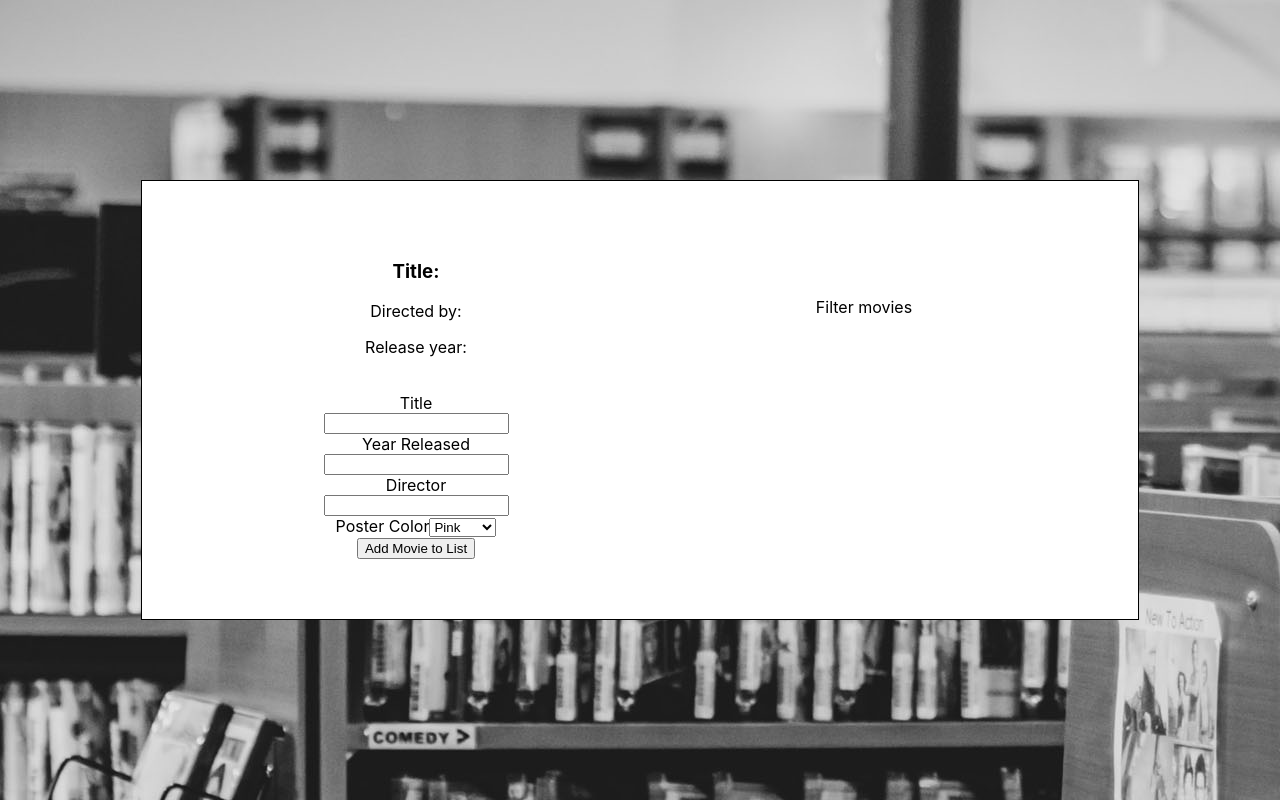
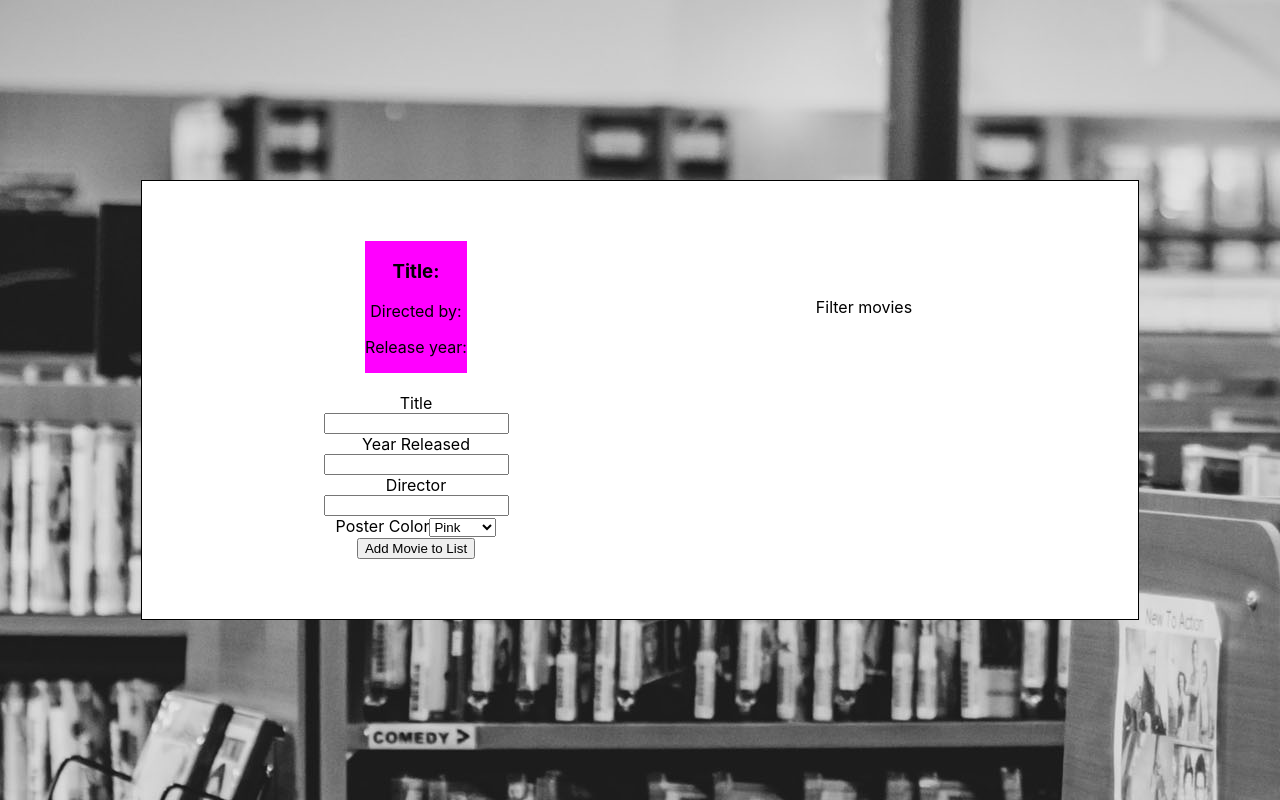
Before and after one commit to JeffreyAllison/scratchREACTmovielist, a React (Create React App) app: page / in a window 1280 px wide. Built offline with nearby package versions, Linux system fonts and the light colour scheme.

Commit message:
added handledeletemovie function and passed it into movielist in app.js

```diff
--- a/src/App.js
+++ b/src/App.js
@@ -31,16 +31,20 @@ function App() {
     setMovieFormColor('magenta');
   }
 
+  function handleDeleteMovie(movieFormTitle) {
+    const movieIndex = allMovies.findIndex((movie) => movie.movieFormTitle === movieFormTitle);
+    allMovies.splice(movieIndex, 1);
+    setAllMovies([...allMovies]);
+  }
+
   return (
     <div className="App">
       <div className="current-movie quarter">
         <Movie
-          movie={{
-            movieFormTitle: movieFormTitle,
-            movieFormYearReleased: movieFormYearReleased,
-            movieFormDirector: movieFormDirector,
-            movieFormColor: movieFormColor,
-          }}
+          movieFormTitle={movieFormTitle}
+          movieFormYearReleased={movieFormYearReleased}
+          movieFormDirector={movieFormDirector}
+          movieFormColor={movieFormColor}
         />
       </div>
       <div className="movie-filter quarter">Filter movies</div>
@@ -55,7 +59,7 @@ function App() {
         movieFormColor={movieFormColor}
         setMovieFormColor={setMovieFormColor}
       />
-      <MovieList movies={allMovies} />
+      <MovieList movies={allMovies} handleDeleteMovie={handleDeleteMovie} />
     </div>
   );
 }
```
